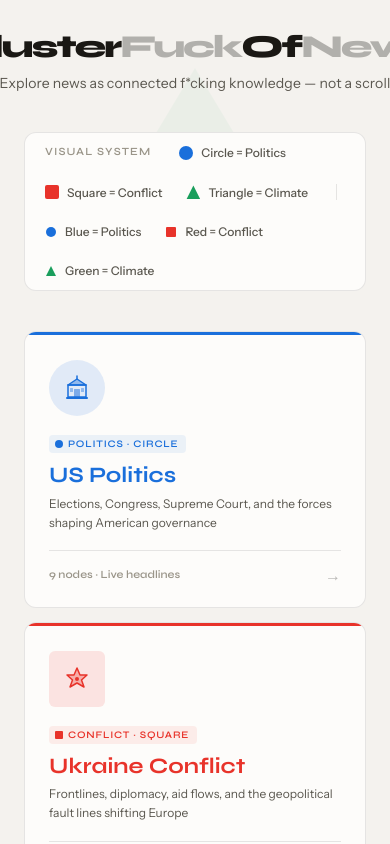
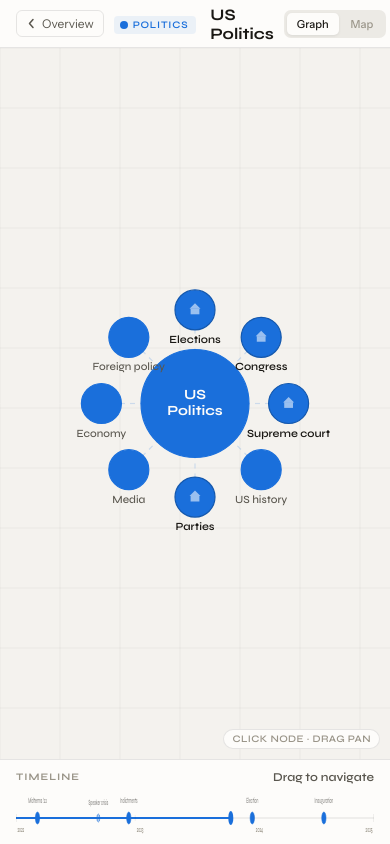
Before and after one commit to emmaeken/clusterfuck, a website: page public/index.html in a window 390 px wide. Both pictures are taken after a click on the element 195 px from the left and 469 px from the top of the page. Drawn offline with Linux system fonts and the light colour scheme.

Commit message:
Update index.html

```diff
--- a/public/index.html
+++ b/public/index.html
@@ -36,6 +36,25 @@
   --rl:     12px;
 }
 html, body { height: 100%; background: var(--bg); color: var(--ink); font-family: var(--body); overflow: hidden; }
+/* SCREEN LOGIC (lägg här, UTANFÖR media query) */
+.screen {
+  display: none;
+  min-height: 100vh;
+}
+
+.screen.active {
+  display: flex;
+  flex-direction: column;
+}
+
+#landing {
+  align-items: center;
+  justify-content: center;
+}
+
+#explore {
+  min-height: 100vh;
+}
 
 @media (max-width: 700px) {
   body { overflow-y: auto; }
@@ -303,7 +322,7 @@ html, body { height: 100%; background: var(--bg); color: var(--ink); font-family
     background: var(--white);
     border-top: 2px solid var(--border2);
     border-radius: 16px 16px 0 0;
-    max-height: 55vh;
+    max-height: 42vh;
     overflow-y: auto;
     transform: translateY(100%);
     transition: transform 0.35s cubic-bezier(.22,.68,0,1.2);
@@ -333,7 +352,7 @@ html, body { height: 100%; background: var(--bg); color: var(--ink); font-family
   /* Hide desktop sidebar on mobile */
   .sidebar { display: none; }
   /* Graph takes full height on mobile */
-  .canvas-wrap { min-height: 60vh; }
+  .canvas-wrap { min-height: 72vh; }
 }
 </style>
 </head>
@@ -588,8 +607,8 @@ html, body { height: 100%; background: var(--bg); color: var(--ink); font-family
 ══════════════════════ */
 const THEMES = {
   politics: { color:'#1A6FDB', light:'#5B9EF5', bg:'rgba(26,111,219,0.08)', shape:'circle', label:'Politics', type:'politics' },
-  ukraine:  { color:'#E8332A', light:'#FF6B64', bg:'rgba(232,51,42,0.08)',   shape:'square',   label:'Conflict', type:'conflict' },
-  climate:  { color:'#1A9E5C', light:'#4DC98A', bg:'rgba(26,158,92,0.08)',   shape:'triangle', label:'Climate',  type:'climate'  },
+  ukraine:  { color:'#E8332A', light:'#FF6B64', bg:'rgba(232,51,42,0.08)', shape:'circle', label:'Conflict', type:'conflict' },
+  climate:  { color:'#1A9E5C', light:'#4DC98A', bg:'rgba(26,158,92,0.08)', shape:'circle', label:'Climate', type:'climate' },
 };
 const RELATION_STYLES = {
   core:          { alpha: 0.42, width: 2.4, dash: [] },
@@ -707,29 +726,26 @@ politics: {
       policy:'US federal policy White House', parties:'Republican Democrat party',
       media:'US political media', economy:'US economy inflation', foreign:'US foreign policy'
     },
-    nodes:[
-  {id:'elections',    label:'Elections',      x:.50,y:.35,r:26,tier:'core',  group:'core'},
-  {id:'congress',     label:'Congress',       x:.30,y:.52,r:17,tier:'inst',  group:'institutions'},
-  {id:'supremecourt', label:'Supreme court',  x:.70,y:.50,r:17,tier:'inst',  group:'institutions'},
-  {id:'history',      label:'US history',     x:.22,y:.28,r:14,tier:'ctx',   group:'context'},
-  {id:'policy',       label:'Policy',         x:.72,y:.28,r:15,tier:'core',  group:'institutions'},
-  {id:'parties',      label:'Parties',        x:.38,y:.72,r:14,tier:'actor', group:'actors'},
-  {id:'media',        label:'Media',          x:.62,y:.72,r:13,tier:'actor', group:'actors'},
-  {id:'economy',      label:'Economy',        x:.82,y:.60,r:13,tier:'ctx',   group:'impact'},
-  {id:'foreign',      label:'Foreign policy', x:.82,y:.38,r:12,tier:'ctx',   group:'impact'},
+nodes: [
+  { id:'politics-main', label:'US Politics', tier:'main' },
+  { id:'elections', label:'Elections', tier:'core' },
+  { id:'congress', label:'Congress', tier:'core' },
+  { id:'supreme-court', label:'Supreme court', tier:'core' },
+  { id:'us-history', label:'US history', tier:'context' },
+  { id:'parties', label:'Parties', tier:'core' },
+  { id:'media', label:'Media', tier:'context' },
+  { id:'economy', label:'Economy', tier:'context' },
+  { id:'foreign-policy', label:'Foreign policy', tier:'context' }
 ],
-edges:[
-  {from:'elections', to:'congress',     rel:'core'},
-  {from:'elections', to:'supremecourt', rel:'core'},
-  {from:'elections', to:'history',      rel:'context'},
-  {from:'elections', to:'policy',       rel:'core'},
-  {from:'congress',  to:'parties',      rel:'actor'},
-  {from:'congress',  to:'policy',       rel:'institutional'},
-  {from:'supremecourt', to:'policy',    rel:'institutional'},
-  {from:'policy',    to:'economy',      rel:'impact'},
-  {from:'policy',    to:'foreign',      rel:'impact'},
-  {from:'parties',   to:'media',        rel:'actor'},
-  {from:'elections', to:'media',        rel:'actor'},
+edges: [
+  { from:'politics-main', to:'elections', rel:'strong' },
+  { from:'politics-main', to:'congress', rel:'strong' },
+  { from:'politics-main', to:'supreme-court', rel:'strong' },
+  { from:'politics-main', to:'us-history', rel:'context' },
+  { from:'politics-main', to:'parties', rel:'strong' },
+  { from:'politics-main', to:'media', rel:'context' },
+  { from:'politics-main', to:'economy', rel:'context' },
+  { from:'politics-main', to:'foreign-policy', rel:'context' }
 ],
     mapMarkers:[{x:155,y:185,label:'Washington D.C.',size:11},{x:148,y:178,label:'New York',size:8},{x:125,y:175,label:'Chicago',size:7},{x:72,y:190,label:'California',size:9},{x:178,y:200,label:'Atlanta',size:6}],
     tlEvents:[{x:60,label:"Midterms '22",hi:true},{x:230,label:'Speaker crisis',hi:false},{x:315,label:'Indictments',hi:true},{x:660,label:'Election',hi:true},{x:860,label:'Inauguration',hi:true}],
@@ -752,29 +768,28 @@ ukraine: {
       sanctions:'Russia sanctions economy', refugees:'Ukraine refugees displaced',
       energy:'Ukraine Russia energy infrastructure'
     },
-    nodes:[
-  {id:'frontlines', label:'Frontlines',    x:.50,y:.35,r:26,tier:'core',   group:'core'},
-  {id:'diplomacy',  label:'Diplomacy',     x:.28,y:.52,r:17,tier:'core',   group:'process'},
-  {id:'aid',        label:'Western aid',   x:.72,y:.50,r:17,tier:'actor',  group:'allies'},
-  {id:'nato',       label:'NATO',          x:.22,y:.28,r:15,tier:'inst',   group:'allies'},
-  {id:'kyiv',       label:'Kyiv',          x:.72,y:.28,r:14,tier:'ctx',    group:'territory'},
-  {id:'russia',     label:'Russia',        x:.36,y:.72,r:16,tier:'actor',  group:'actors'},
-  {id:'sanctions',  label:'Sanctions',     x:.64,y:.72,r:13,tier:'policy', group:'effects'},
-  {id:'refugees',   label:'Refugees',      x:.82,y:.60,r:12,tier:'ctx',    group:'effects'},
-  {id:'energy',     label:'Energy',        x:.82,y:.38,r:13,tier:'ctx',    group:'effects'},
+nodes: [
+  { id:'ukraine-main', label:'Ukraine Conflict', tier:'main' },
+  { id:'frontlines', label:'Frontlines', tier:'core' },
+  { id:'diplomacy', label:'Diplomacy', tier:'core' },
+  { id:'nato', label:'NATO', tier:'core' },
+  { id:'western-aid', label:'Western aid', tier:'core' },
+  { id:'kyiv', label:'Kyiv', tier:'context' },
+  { id:'russia', label:'Russia', tier:'core' },
+  { id:'sanctions', label:'Sanctions', tier:'core' },
+  { id:'refugees', label:'Refugees', tier:'context' },
+  { id:'energy', label:'Energy', tier:'context' }
 ],
-edges:[
-  {from:'frontlines', to:'diplomacy', rel:'core'},
-  {from:'frontlines', to:'aid',       rel:'core'},
-  {from:'frontlines', to:'kyiv',      rel:'territory'},
-  {from:'diplomacy',  to:'nato',      rel:'institutional'},
-  {from:'diplomacy',  to:'russia',    rel:'actor'},
-  {from:'aid',        to:'nato',      rel:'institutional'},
-  {from:'russia',     to:'sanctions', rel:'impact'},
-  {from:'frontlines', to:'refugees',  rel:'impact'},
-  {from:'energy',     to:'sanctions', rel:'impact'},
-  {from:'kyiv',       to:'aid',       rel:'core'},
-  {from:'russia',     to:'energy',    rel:'actor'},
+edges: [
+  { from:'ukraine-main', to:'frontlines', rel:'strong' },
+  { from:'ukraine-main', to:'diplomacy', rel:'strong' },
+  { from:'ukraine-main', to:'nato', rel:'strong' },
+  { from:'ukraine-main', to:'western-aid', rel:'strong' },
+  { from:'ukraine-main', to:'kyiv', rel:'context' },
+  { from:'ukraine-main', to:'russia', rel:'strong' },
+  { from:'ukraine-main', to:'sanctions', rel:'strong' },
+  { from:'ukraine-main', to:'refugees', rel:'context' },
+  { from:'ukraine-main', to:'energy', rel:'context' }
 ],
     mapMarkers:[{x:410,y:118,label:'Kyiv',size:12},{x:420,y:124,label:'Kharkiv',size:9},{x:415,y:132,label:'Zaporizhzhia',size:8},{x:455,y:108,label:'Moscow',size:11},{x:392,y:140,label:'Odesa',size:8}],
     tlEvents:[{x:30,label:'Invasion',hi:true},{x:175,label:'Mariupol',hi:false},{x:260,label:'Kherson liberated',hi:true},{x:440,label:'Counteroffensive',hi:true},{x:660,label:'Ceasefire talks',hi:true}],
@@ -797,29 +812,28 @@ climate: {
       finance:'climate finance green investment', biodiversity:'biodiversity species loss',
       oceans:'ocean temperature coral reef'
     },
-    nodes:[
-  {id:'emissions',    label:'Emissions',         x:.50,y:.35,r:26,tier:'core',   group:'core'},
-  {id:'policy',       label:'Policy',            x:.28,y:.52,r:17,tier:'core',   group:'governance'},
-  {id:'xweather',     label:'Extreme weather',   x:.72,y:.50,r:17,tier:'impact', group:'impacts'},
-  {id:'energy',       label:'Energy transition', x:.22,y:.28,r:15,tier:'soln',   group:'solutions'},
-  {id:'cop',          label:'COP summits',       x:.72,y:.28,r:14,tier:'inst',   group:'governance'},
-  {id:'tech',         label:'Clean tech',        x:.36,y:.72,r:14,tier:'soln',   group:'solutions'},
-  {id:'finance',      label:'Climate finance',   x:.64,y:.72,r:13,tier:'policy', group:'governance'},
-  {id:'biodiversity', label:'Biodiversity',      x:.82,y:.60,r:12,tier:'impact', group:'impacts'},
-  {id:'oceans',       label:'Oceans',            x:.82,y:.38,r:12,tier:'impact', group:'impacts'},
+nodes: [
+  { id:'climate-main', label:'Climate', tier:'main' },
+  { id:'emissions', label:'Emissions', tier:'core' },
+  { id:'policy', label:'Policy', tier:'core' },
+  { id:'extreme-weather', label:'Extreme weather', tier:'context' },
+  { id:'energy-transition', label:'Energy transition', tier:'core' },
+  { id:'cop-summits', label:'COP summits', tier:'core' },
+  { id:'clean-tech', label:'Clean tech', tier:'context' },
+  { id:'climate-finance', label:'Climate finance', tier:'context' },
+  { id:'biodiversity', label:'Biodiversity', tier:'context' },
+  { id:'oceans', label:'Oceans', tier:'context' }
 ],
-edges:[
-  {from:'emissions', to:'xweather',     rel:'impact'},
-  {from:'emissions', to:'policy',       rel:'core'},
-  {from:'emissions', to:'oceans',       rel:'impact'},
-  {from:'policy',    to:'cop',          rel:'institutional'},
-  {from:'policy',    to:'energy',       rel:'solution'},
-  {from:'energy',    to:'tech',         rel:'solution'},
-  {from:'cop',       to:'finance',      rel:'institutional'},
-  {from:'xweather',  to:'biodiversity', rel:'impact'},
-  {from:'oceans',    to:'biodiversity', rel:'impact'},
-  {from:'tech',      to:'finance',      rel:'solution'},
-  {from:'emissions', to:'cop',          rel:'institutional'},
+edges: [
+  { from:'climate-main', to:'emissions', rel:'strong' },
+  { from:'climate-main', to:'policy', rel:'strong' },
+  { from:'climate-main', to:'extreme-weather', rel:'context' },
+  { from:'climate-main', to:'energy-transition', rel:'strong' },
+  { from:'climate-main', to:'cop-summits', rel:'strong' },
+  { from:'climate-main', to:'clean-tech', rel:'context' },
+  { from:'climate-main', to:'climate-finance', rel:'context' },
+  { from:'climate-main', to:'biodiversity', rel:'context' },
+  { from:'climate-main', to:'oceans', rel:'context' }
 ],
     mapMarkers:[{x:72,y:178,label:'California fires',size:10},{x:175,y:310,label:'Amazon',size:10},{x:400,y:285,label:'Sahel drought',size:9},{x:595,y:285,label:'Bangladesh floods',size:10},{x:665,y:348,label:'Great Barrier Reef',size:9}],
     tlEvents:[{x:55,label:'COP27',hi:false},{x:220,label:'IRA enacted',hi:true},{x:405,label:'COP28',hi:true},{x:500,label:'1.5°C breached',hi:true},{x:840,label:'COP29',hi:false}],
@@ -838,6 +852,9 @@ let currentTopic=null, selectedNode=null, currentView='graph';
 let nodes=[], edgeList=[], animId=null;
 let panOffset={x:0,y:0}, isPanning=false, panStart={x:0,y:0};
 let cache={};
+let zoomScale = 1;
+const MIN_ZOOM = 0.7;
+const MAX_ZOOM = 2.2;
 
 /* ══════════════════════
    NAVIGATION
@@ -884,7 +901,7 @@ function renderSidebarDefault(topic) {
   const s=document.getElementById('sb-scroll');
   s.innerHTML='<p class="sb-empty">Click any node to load live headlines and context for that perspective.</p>';
   const row=document.createElement('div'); row.className='chip-row';
-  topic.nodes.slice(0,6).forEach(n=>{
+  topic.nodes.filter(n => n.tier !== 'main').slice(0,6).forEach(n=>{
     const c=document.createElement('div'); c.className='chip'; c.textContent=n.label;
     c.onclick=()=>selectNode(n.id); row.appendChild(c);
   });
@@ -906,15 +923,18 @@ function updateScrubShape(key, color) {
    GRAPH ENGINE
 ══════════════════════ */
 function initGraph(key) {
+  zoomScale = 1;
+  panOffset = { x: 0, y: 0 };
   const canvas=document.getElementById('gc');
   const wrap=document.getElementById('canvas-wrap');
   const W=wrap.clientWidth, H=wrap.clientHeight;
   canvas.width=W*devicePixelRatio; canvas.height=H*devicePixelRatio;
   canvas.style.width=W+'px'; canvas.style.height=H+'px';
-  const now=performance.now();
+  const now = performance.now();
+  const isMobile = window.innerWidth <= 700;
   const centerX = W / 2;
   const centerY = H / 2;
-const outerRadius = Math.min(W, H) * 0.32;
+  const outerRadius = Math.min(W, H) * (isMobile ? 0.24 : 0.32);
 
 nodes = TOPICS[key].nodes.map((n, i, arr) => {
   if (i === 0) {
@@ -953,7 +973,10 @@ function loop(key) {
   const now=performance.now();
   const W=canvas.width/dpr, H=canvas.height/dpr;
   ctx.clearRect(0,0,canvas.width,canvas.height);
-  ctx.save(); ctx.scale(dpr,dpr); ctx.translate(panOffset.x,panOffset.y);
+  ctx.save();
+  ctx.scale(dpr, dpr);
+  ctx.translate(panOffset.x, panOffset.y);
+  ctx.scale(zoomScale, zoomScale);
 
   // Subtle grid
   ctx.strokeStyle='rgba(0,0,0,0.04)'; ctx.lineWidth=1;
@@ -992,7 +1015,8 @@ function loop(key) {
   nodes.forEach(n=>{
     if(n.alpha<=0) return;
     const sel=selectedNode===n.id;
-    const r=n.r*n.scale;
+    const baseR = n.tier === 'main' ? 54 : 20;
+    const r = baseR * n.scale;
     const {color,light,shape}=theme;
     ctx.save(); ctx.globalAlpha=n.alpha;
 
@@ -1019,7 +1043,7 @@ function loop(key) {
       ctx.stroke();
 
     // Icon inside node (for core nodes only)
-    if(n.tier==='core' && n.scale>0.7) {
+    if(n.tier !== 'main' && n.tier==='core' && n.scale>0.7) {
       ctx.save();
       ctx.fillStyle='rgba(255,255,255,0.7)';
       ctx.strokeStyle='rgba(255,255,255,0.7)';
@@ -1031,12 +1055,36 @@ function loop(key) {
     }
 
     // Label
-    ctx.font=`${n.tier==='core'?600:500} 11px 'Syne',sans-serif`;
-    ctx.textAlign='center';
+    if (n.tier === 'main') {
+      // TEXT INNE I CIRKELN
+      ctx.fillStyle = '#FDFCFA';
+      ctx.textAlign = 'center';
+      ctx.textBaseline = 'middle';
+      ctx.font = "700 14px 'Syne', sans-serif";
+      ctx.globalAlpha = n.alpha;
+
+      // enkel lösning: dela upp texten i två rader
+      const words = n.label.split(' ');
+
+      if (words.length > 1) {
+        ctx.fillText(words[0], n.px, n.py - 8);
+        ctx.fillText(words.slice(1).join(' '), n.px, n.py + 8);
+      } else {
+        ctx.fillText(n.label, n.px, n.py);
+      }
+
+    } else {
+      // VANLIGA NODER (som du hade innan)
+      ctx.font = `${n.tier==='core'?600:500} 11px 'Syne',sans-serif`;
+      ctx.textAlign = 'center';
+      ctx.textBaseline = 'alphabetic';
       ctx.fillStyle = palette.label;
-    ctx.globalAlpha=n.alpha;
+      ctx.globalAlpha = n.alpha;
+
       const labelY = shape==='triangle' ? n.py+r*1.05+14 : n.py+r+13;
       ctx.fillText(n.label, n.px, labelY);
+    }
+
     ctx.restore();
   });
 
@@ -1048,20 +1096,36 @@ function loop(key) {
    CANVAS EVENTS
 ══════════════════════ */
 function lp(e){
-  const r=document.getElementById('gc').getBoundingClientRect();
-  return{x:e.clientX-r.left-panOffset.x,y:e.clientY-r.top-panOffset.y};
+    const r = document.getElementById('gc').getBoundingClientRect();
+    return {
+      x: (e.clientX - r.left - panOffset.x) / zoomScale,
+      y: (e.clientY - r.top - panOffset.y) / zoomScale
+    };
 }
 
 function hitTest(pos) {
-  const theme=THEMES[currentTopic];
-  for(const n of nodes){
-    const dx=pos.x-n.px,dy=pos.y-n.py;
-    let hit=false;
-    if(theme.shape==='circle') hit=Math.sqrt(dx*dx+dy*dy)<n.r+10;
-    else if(theme.shape==='square') hit=Math.abs(dx)<n.r+8&&Math.abs(dy)<n.r+8;
-    else hit=Math.sqrt(dx*dx+dy*dy)<n.r+10;
-    if(hit) return n;
+  const theme = THEMES[currentTopic];
+
+  for (const n of nodes) {
+    const dx = pos.x - n.px;
+    const dy = pos.y - n.py;
+
+    const baseR = n.tier === 'main' ? 54 : 20;
+    const r = baseR * n.scale;
+
+    let hit = false;
+
+    if (theme.shape === 'circle') {
+      hit = Math.sqrt(dx * dx + dy * dy) < r + 10;
+    } else if (theme.shape === 'square') {
+      hit = Math.abs(dx) < r + 8 && Math.abs(dy) < r + 8;
+    } else {
+      hit = Math.sqrt(dx * dx + dy * dy) < r + 10;
     }
+
+    if (hit) return n;
+  }
+
   return null;
 }
 
@@ -1081,11 +1145,29 @@ document.getElementById('gc').addEventListener('mousedown',e=>{
   if(!hitTest(lp(e))){isPanning=true;panStart.x=e.clientX-panOffset.x;panStart.y=e.clientY-panOffset.y;document.getElementById('gc').style.cursor='grabbing';}
 });
 document.addEventListener('mouseup',()=>{isPanning=false;});
+document.getElementById('gc').addEventListener('wheel', e => {
+  e.preventDefault();
+
+  const rect = document.getElementById('gc').getBoundingClientRect();
+  const mouseX = e.clientX - rect.left;
+  const mouseY = e.clientY - rect.top;
+
+  const worldX = (mouseX - panOffset.x) / zoomScale;
+  const worldY = (mouseY - panOffset.y) / zoomScale;
+
+  const zoomFactor = e.deltaY < 0 ? 1.1 : 0.9;
+  const newZoom = Math.max(MIN_ZOOM, Math.min(MAX_ZOOM, zoomScale * zoomFactor));
+
+  panOffset.x = mouseX - worldX * newZoom;
+  panOffset.y = mouseY - worldY * newZoom;
+  zoomScale = newZoom;
+}, { passive: false });
 
 /* ══════════════════════
    SELECT NODE
 ══════════════════════ */
 async function selectNode(id) {
+  const isMobile = window.innerWidth <= 700;
   selectedNode=id;
   const topic=TOPICS[currentTopic], theme=THEMES[currentTopic];
   const n=topic.nodes.find(x=>x.id===id); if(!n) return;
@@ -1143,6 +1225,16 @@ async function selectNode(id) {
       live.appendChild(el);
     });
   }
+    if (isMobile) {
+    const drawer = document.getElementById('mobile-drawer');
+    const drawerContent = document.getElementById('drawer-content');
+    drawerContent.innerHTML = document.getElementById('sb-scroll').innerHTML;
+    drawer.classList.add('open');
+  }
+
+}
+ function closeDrawer() {
+  document.getElementById('mobile-drawer').classList.remove('open');
 }
 
 /* ══════════════════════
@@ -1262,6 +1354,8 @@ window.addEventListener('resize',()=>{
   if(currentTopic&&document.getElementById('explore').classList.contains('active'))initGraph(currentTopic);
 });
 
+
+</script>
 <!-- Mobile bottom drawer -->
 <div class="mobile-drawer" id="mobile-drawer">
   <div class="drawer-handle"></div>
@@ -1270,6 +1364,5 @@ window.addEventListener('resize',()=>{
   </div>
   <div id="drawer-content"></div>
 </div>
-</script>
 </body>
 </html>
```
Lines whose indentation alone changed are shown as unchanged.
